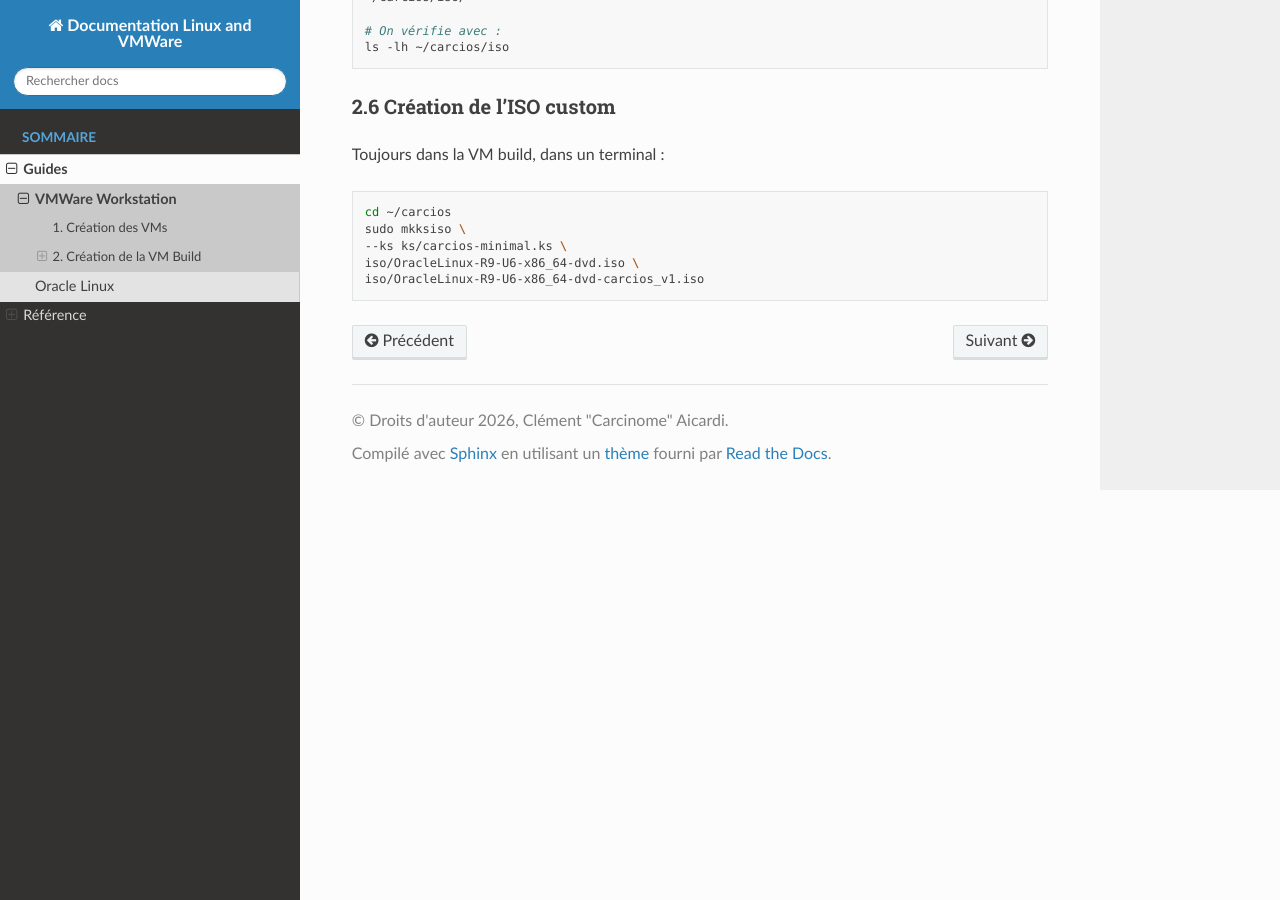
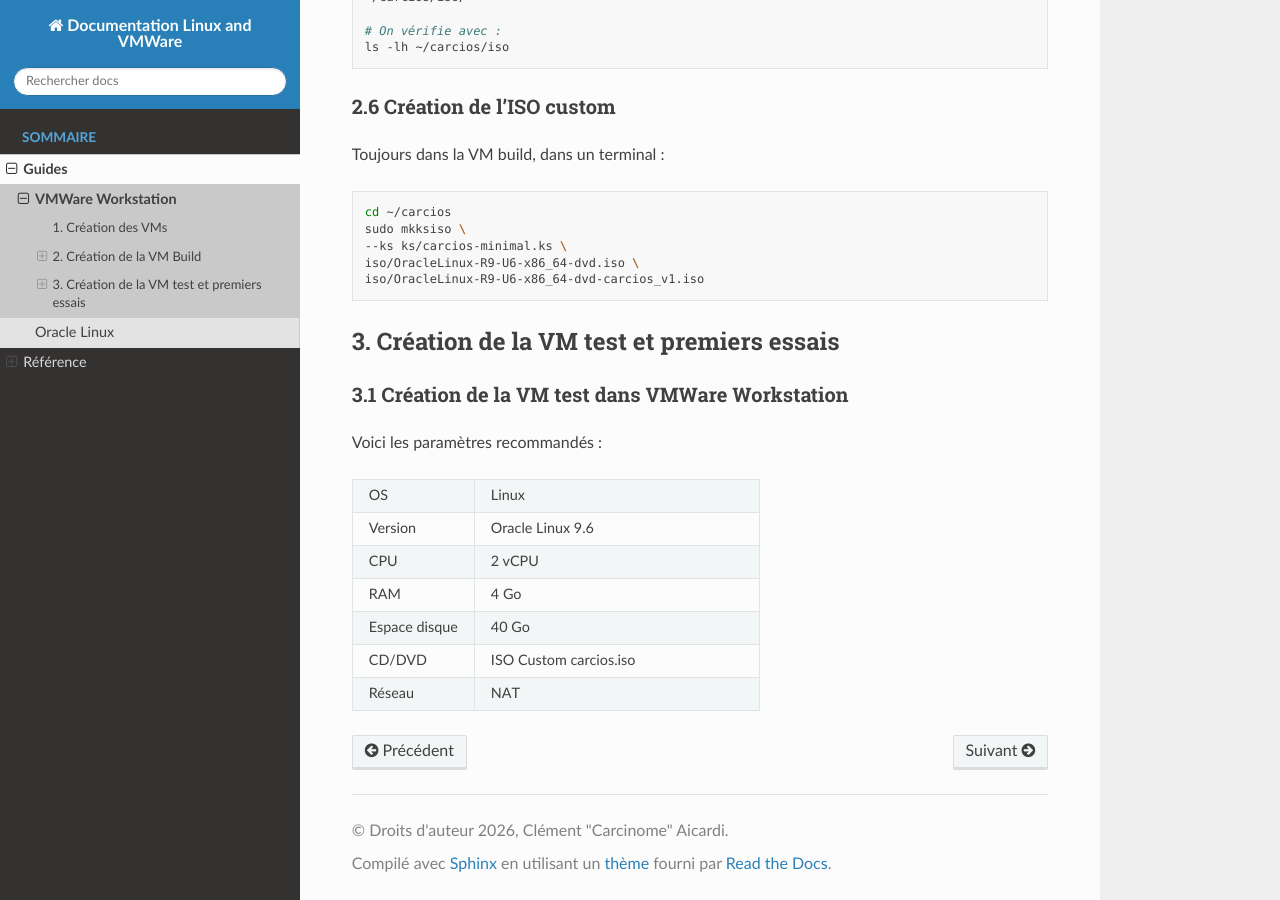
Before and after one commit to Carcinome/documentationLinuxAndVMWare, a Sphinx documentation site: the page built from docs/source/guides/vmware_workstation.rst, in a window 1280 px wide and 900 px high, scrolled down 3047 px. Built offline with Sphinx 7.4.7 and the Read the Docs theme 3.1.0, drawn with Linux system fonts in a browser that asks for light colours.

Commit message:
Completion with starting the vm

```diff
--- a/docs/source/guides/vmware_workstation.rst
+++ b/docs/source/guides/vmware_workstation.rst
@@ -187,3 +187,31 @@ Toujours dans la VM build, dans un terminal :
     --ks ks/carcios-minimal.ks \
     iso/OracleLinux-R9-U6-x86_64-dvd.iso \
     iso/OracleLinux-R9-U6-x86_64-dvd-carcios_v1.iso
+
+
+3. Création de la VM test et premiers essais
+--------------------------------------------
+
+3.1 Création de la VM test dans VMWare Workstation
+^^^^^^^^^^^^^^^^^^^^^^^^^^^^^^^^^^^^^^^^^^^^^^^^^^
+
+Voici les paramètres recommandés :
+
+.. list-table::
+   :widths: 30 70
+   :header-rows: 0
+
+   * - OS
+     - Linux
+   * - Version
+     - Oracle Linux 9.6
+   * - CPU
+     - 2 vCPU
+   * - RAM
+     - 4 Go
+   * - Espace disque
+     - 40 Go
+   * - CD/DVD
+     - ISO Custom carcios.iso
+   * - Réseau
+     - NAT
```
